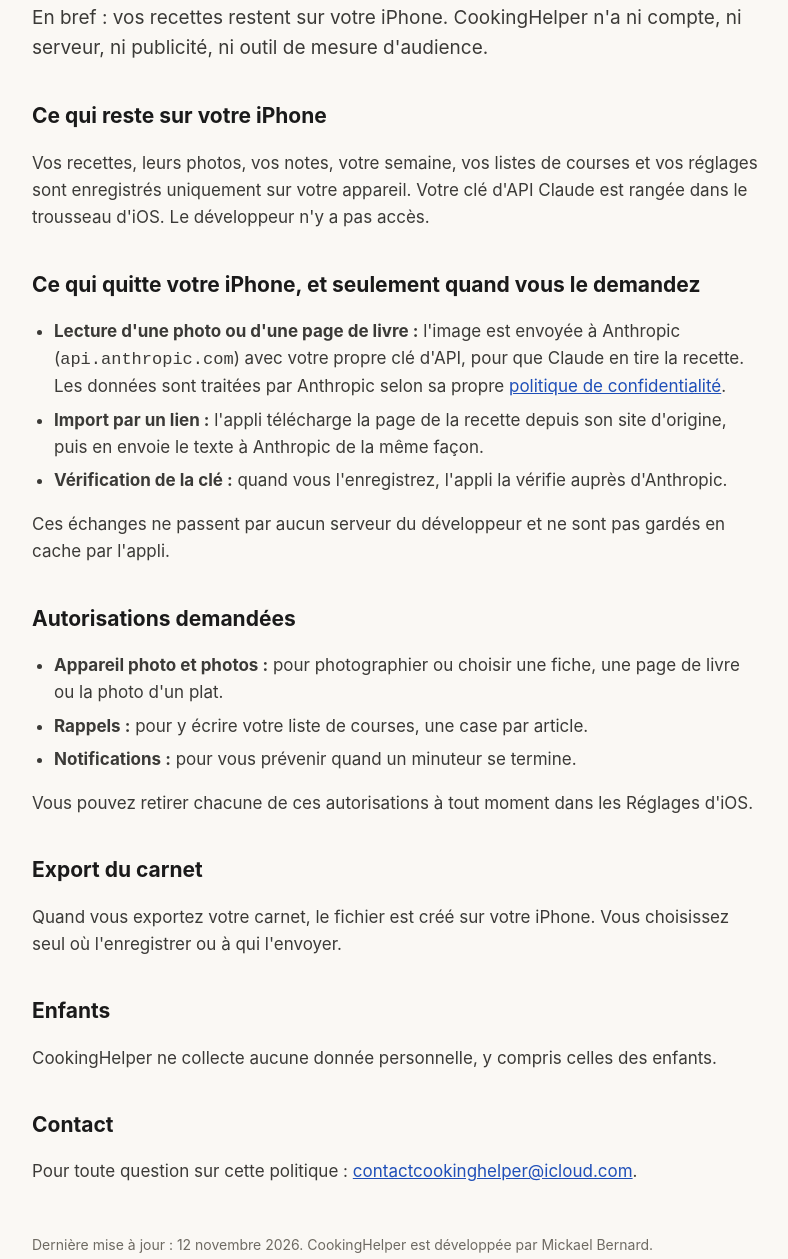
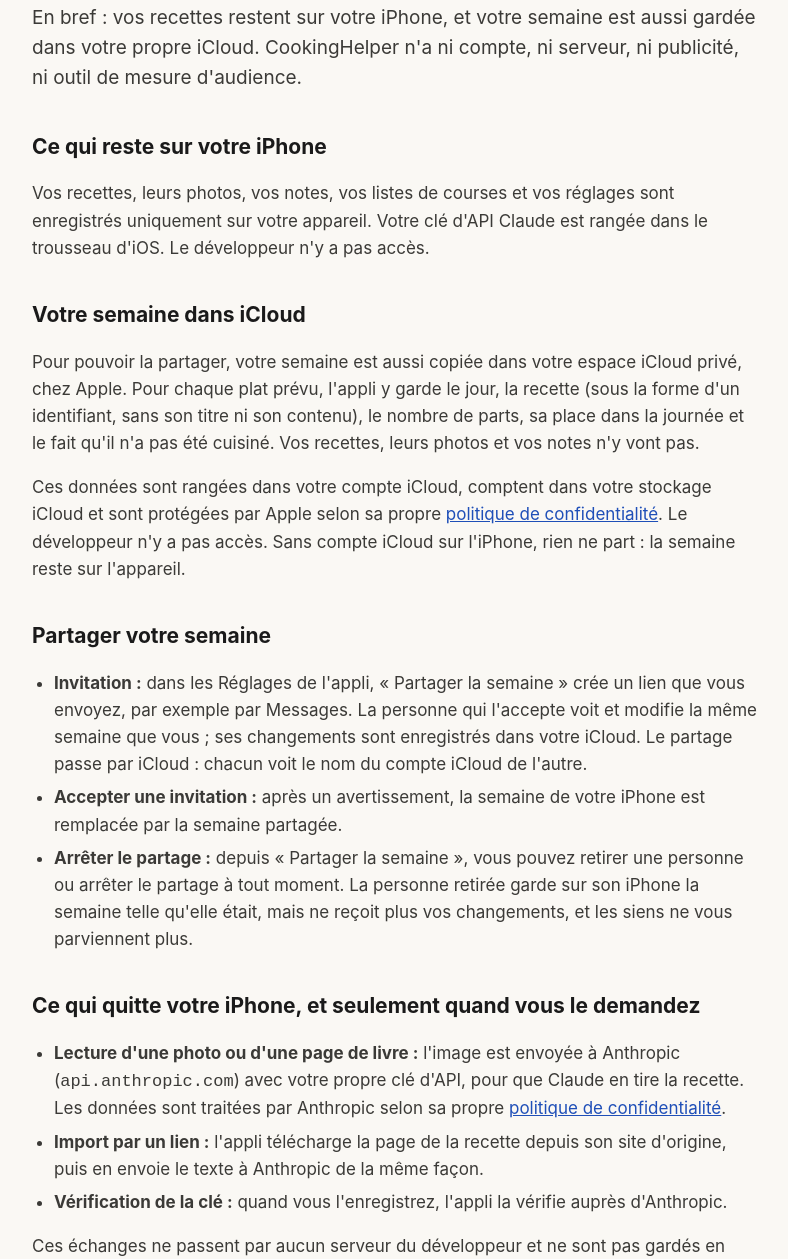
Before and after one commit to Mickael-test/cookinghelper-site, a plain HTML site: page confidentialite.html in a window 1280 px wide. Shown: the part 226-1485 px from the top of the page, without its empty margins (244-1032 px from the left). Drawn offline with Linux system fonts and the light colour scheme.

Commit message:
Confidentialité : la semaine dans iCloud et son partage
Co-Authored-By: Claude Opus 5.5 <noreply@anthropic.com>

```diff
--- a/confidentialite.html
+++ b/confidentialite.html
@@ -4,7 +4,7 @@
   <meta charset="utf-8">
   <meta name="viewport" content="width=device-width, initial-scale=1">
   <title>CookingHelper — Confidentialité</title>
-  <meta name="description" content="Politique de confidentialité de CookingHelper : vos recettes restent sur votre iPhone.">
+  <meta name="description" content="Politique de confidentialité de CookingHelper : vos recettes restent sur votre iPhone, votre semaine est gardée dans votre propre iCloud.">
   <link rel="stylesheet" href="style.css">
   <link rel="icon" href="logo.png">
 </head>
@@ -20,10 +20,21 @@
   </nav>
 
   <h1>Politique de confidentialité</h1>
-  <p class="lead">En bref : vos recettes restent sur votre iPhone. CookingHelper n'a ni compte, ni serveur, ni publicité, ni outil de mesure d'audience.</p>
+  <p class="lead">En bref : vos recettes restent sur votre iPhone, et votre semaine est aussi gardée dans votre propre iCloud. CookingHelper n'a ni compte, ni serveur, ni publicité, ni outil de mesure d'audience.</p>
 
   <h2>Ce qui reste sur votre iPhone</h2>
-  <p>Vos recettes, leurs photos, vos notes, votre semaine, vos listes de courses et vos réglages sont enregistrés uniquement sur votre appareil. Votre clé d'API Claude est rangée dans le trousseau d'iOS. Le développeur n'y a pas accès.</p>
+  <p>Vos recettes, leurs photos, vos notes, vos listes de courses et vos réglages sont enregistrés uniquement sur votre appareil. Votre clé d'API Claude est rangée dans le trousseau d'iOS. Le développeur n'y a pas accès.</p>
+
+  <h2>Votre semaine dans iCloud</h2>
+  <p>Pour pouvoir la partager, votre semaine est aussi copiée dans votre espace iCloud privé, chez Apple. Pour chaque plat prévu, l'appli y garde le jour, la recette (sous la forme d'un identifiant, sans son titre ni son contenu), le nombre de parts, sa place dans la journée et le fait qu'il n'a pas été cuisiné. Vos recettes, leurs photos et vos notes n'y vont pas.</p>
+  <p>Ces données sont rangées dans votre compte iCloud, comptent dans votre stockage iCloud et sont protégées par Apple selon sa propre <a href="https://www.apple.com/legal/privacy/">politique de confidentialité</a>. Le développeur n'y a pas accès. Sans compte iCloud sur l'iPhone, rien ne part : la semaine reste sur l'appareil.</p>
+
+  <h2>Partager votre semaine</h2>
+  <ul>
+    <li><strong>Invitation :</strong> dans les Réglages de l'appli, « Partager la semaine » crée un lien que vous envoyez, par exemple par Messages. La personne qui l'accepte voit et modifie la même semaine que vous ; ses changements sont enregistrés dans votre iCloud. Le partage passe par iCloud : chacun voit le nom du compte iCloud de l'autre.</li>
+    <li><strong>Accepter une invitation :</strong> après un avertissement, la semaine de votre iPhone est remplacée par la semaine partagée.</li>
+    <li><strong>Arrêter le partage :</strong> depuis « Partager la semaine », vous pouvez retirer une personne ou arrêter le partage à tout moment. La personne retirée garde sur son iPhone la semaine telle qu'elle était, mais ne reçoit plus vos changements, et les siens ne vous parviennent plus.</li>
+  </ul>
 
   <h2>Ce qui quitte votre iPhone, et seulement quand vous le demandez</h2>
   <ul>
@@ -51,7 +62,7 @@
   <p>Pour toute question sur cette politique : <a href="mailto:contactcookinghelper@icloud.com">contactcookinghelper@icloud.com</a>.</p>
 
   <footer>
-    <p>Dernière mise à jour : 12 novembre 2026. CookingHelper est développée par Mickael Bernard.</p>
+    <p>Dernière mise à jour : 21 novembre 2026. CookingHelper est développée par Mickael Bernard.</p>
   </footer>
 </main>
 </body>
```
